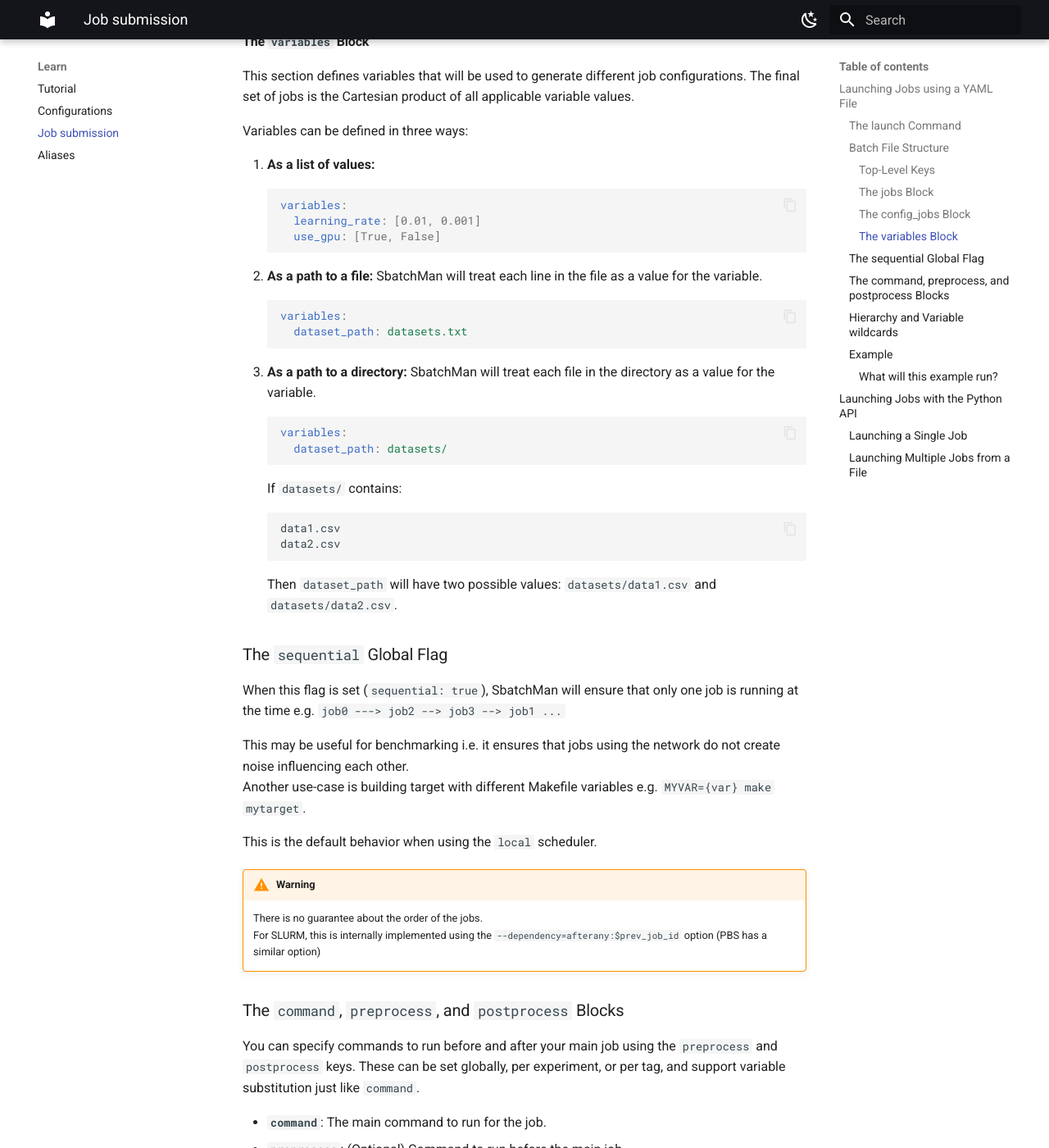
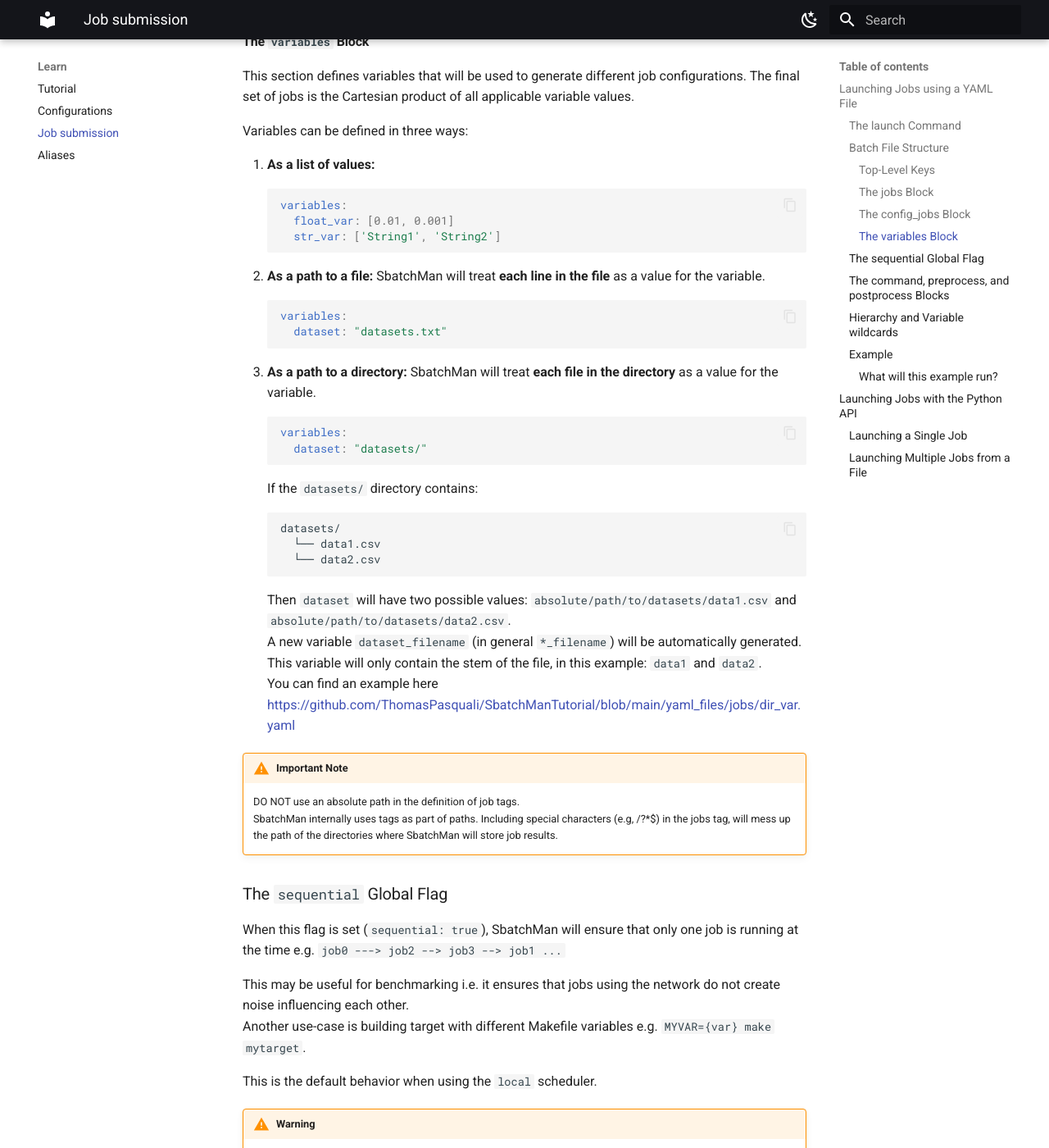
Before and after one commit to LorenzoPichetti/SbatchMan, an MkDocs documentation site: the page built from docs/learn/job_submission.md, in a window 1280 px wide and 1400 px high, scrolled down 2286 px. Shown: the whole window at 82% size. Built offline with MkDocs 1.6.1 and Material for MkDocs 9.7.7, drawn with Linux system fonts in a browser that asks for light colours; some of the changed text lies outside the part shown.

Commit message:
Improved directory as variable value semantic

````diff
--- a/docs/learn/job_submission.md
+++ b/docs/learn/job_submission.md
@@ -74,25 +74,32 @@ Variables can be defined in three ways:
 1.  **As a list of values:**
   ```yaml
   variables:
-    learning_rate: [0.01, 0.001]
-    use_gpu: [True, False]
+    float_var: [0.01, 0.001]
+    str_var: ['String1', 'String2']
   ```
-2.  **As a path to a file:** SbatchMan will treat each line in the file as a value for the variable.
+2.  **As a path to a file:** SbatchMan will treat **each line in the file** as a value for the variable.
   ```yaml
   variables:
-    dataset_path: datasets.txt
+    dataset: "datasets.txt"
   ```
-3.  **As a path to a directory:** SbatchMan will treat each file in the directory as a value for the variable.
+3.  **As a path to a directory:** SbatchMan will treat **each file in the directory** as a value for the variable.
     ```yaml
     variables:
-      dataset_path: datasets/
+      dataset: "datasets/"
     ```
-    If `datasets/` contains:
+    If the `datasets/` directory contains:
     ```
-    data1.csv
-    data2.csv
+    datasets/
+      └── data1.csv
+      └── data2.csv
     ```
-    Then `dataset_path` will have two possible values: `datasets/data1.csv` and `datasets/data2.csv`.
+    Then `dataset` will have two possible values: `absolute/path/to/datasets/data1.csv` and `absolute/path/to/datasets/data2.csv`.
+    A new variable `dataset_filename` (in general `*_filename`) will be automatically generated. This variable will only contain the stem of the file, in this example: `data1` and `data2`.
+    You can find an example here [https://github.com/ThomasPasquali/SbatchManTutorial/blob/main/yaml_files/jobs/dir_var.yaml](https://github.com/ThomasPasquali/SbatchManTutorial/blob/main/yaml_files/jobs/dir_var.yaml)
+
+!!! warning "Important Note"
+    DO NOT use an absolute path in the definition of job tags.
+    SbatchMan internally uses tags as part of paths. Including special characters (e.g, /?*$) in the jobs tag, will mess up the path of the directories where SbatchMan will store job results.
 
 ### The `sequential` Global Flag
 
--- a/pyproject.toml
+++ b/pyproject.toml
@@ -4,7 +4,7 @@ build-backend = "setuptools.build_meta"
 
 [project]
 name = "sbatchman"
-version = "1.0.5"
+version = "1.0.6"
 authors = [
   { name="Thomas Pasquali", email="thomas.pasquali@unitn.it" },
   { name="Salvatore Andaloro", email="sbatchman@sasso.dev" },
````
Also changed, not shown: other parts of docs/learn/job_submission.md (+3 -3 lines), 1 other file.
